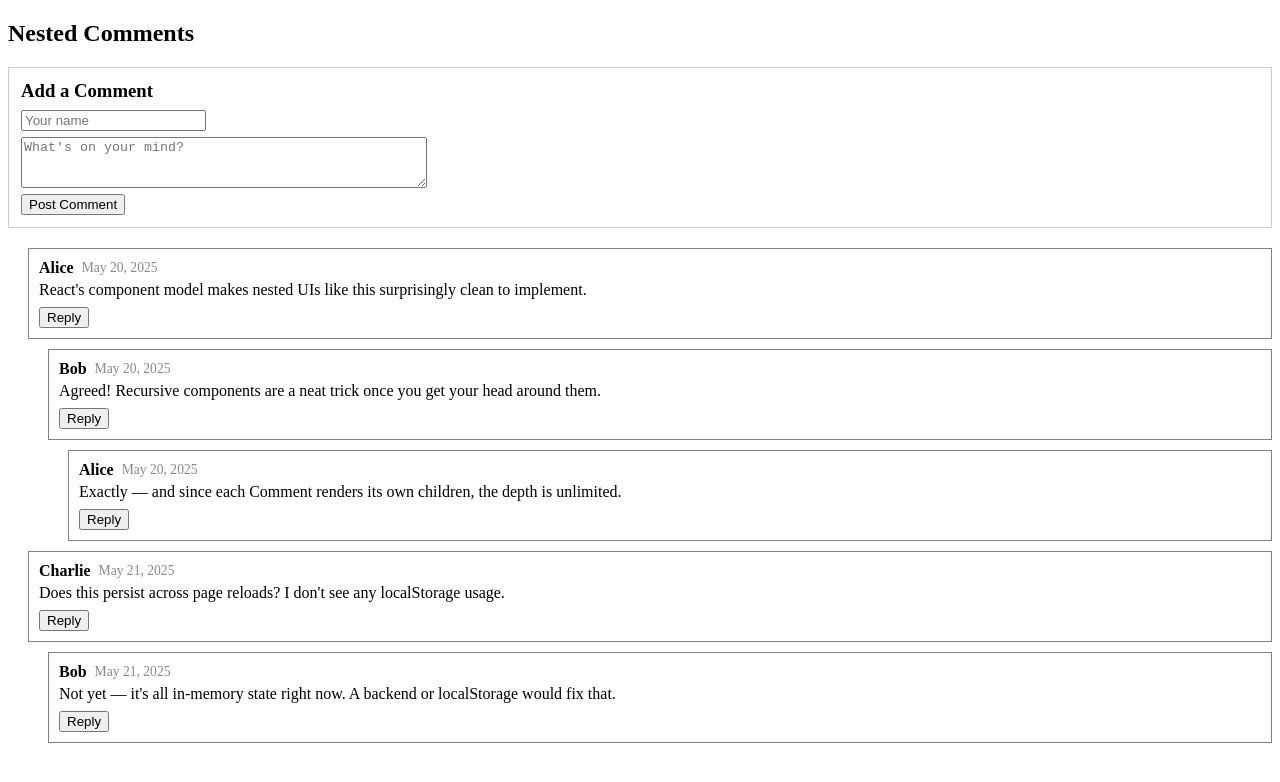
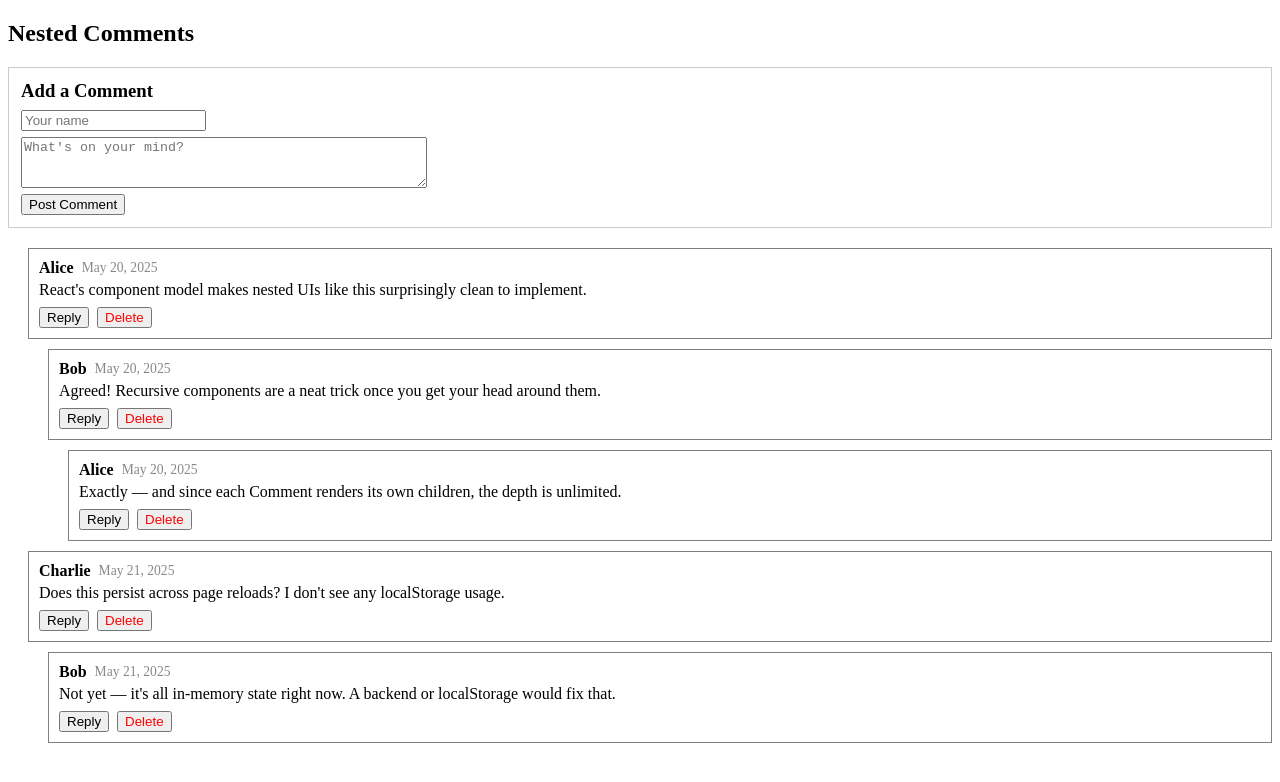
Before and after one commit to kesariaviral98/Nested-Comments-React, a React (Vite) app: page / in a window 1280 px wide. Shown: the top 782 px of the page. Built offline with nearby package versions, Linux system fonts and the light colour scheme.

Commit message:
Add delete comment functionality

```diff
--- a/src/App.jsx
+++ b/src/App.jsx
@@ -41,6 +41,15 @@ const App = () => {
     setComments(updateTree(comments));
   };
 
+  const deleteComment = (targetId) => {
+    const removeFromTree = (nodes) =>
+      nodes
+        .filter((c) => c.id !== targetId)
+        .map((c) => ({ ...c, children: removeFromTree(c.children) }));
+
+    setComments(removeFromTree(comments));
+  };
+
   return (
     <div>
       <h2>Nested Comments</h2>
@@ -64,7 +73,12 @@ const App = () => {
       </div>
 
       {comments.map((comment) => (
-        <Comment key={comment.id} comment={comment} addReply={addReply} />
+        <Comment
+          key={comment.id}
+          comment={comment}
+          addReply={addReply}
+          deleteComment={deleteComment}
+        />
       ))}
     </div>
   );
--- a/src/Comment.jsx
+++ b/src/Comment.jsx
@@ -5,7 +5,7 @@ const formatDate = (iso) => {
   return d.toLocaleDateString("en-US", { month: "short", day: "numeric", year: "numeric" });
 };
 
-const Comment = ({ comment, addReply }) => {
+const Comment = ({ comment, addReply, deleteComment }) => {
   const [showInput, setShowInput] = useState(false);
   const [replyText, setReplyText] = useState("");
   const [replyAuthor, setReplyAuthor] = useState("");
@@ -19,7 +19,15 @@ const Comment = ({ comment, addReply }) => {
         </div>
         <p style={{ margin: "4px 0 8px" }}>{comment.text}</p>
 
-        <button onClick={() => setShowInput(!showInput)}>Reply</button>
+        <div style={{ display: "flex", gap: "8px" }}>
+          <button onClick={() => setShowInput(!showInput)}>Reply</button>
+          <button
+            onClick={() => deleteComment(comment.id)}
+            style={{ color: "red" }}
+          >
+            Delete
+          </button>
+        </div>
 
         {showInput && (
           <div style={{ marginTop: "8px" }}>
@@ -54,7 +62,12 @@ const Comment = ({ comment, addReply }) => {
       </div>
 
       {comment.children.map((child) => (
-        <Comment key={child.id} comment={child} addReply={addReply} />
+        <Comment
+          key={child.id}
+          comment={child}
+          addReply={addReply}
+          deleteComment={deleteComment}
+        />
       ))}
     </div>
   );
```
